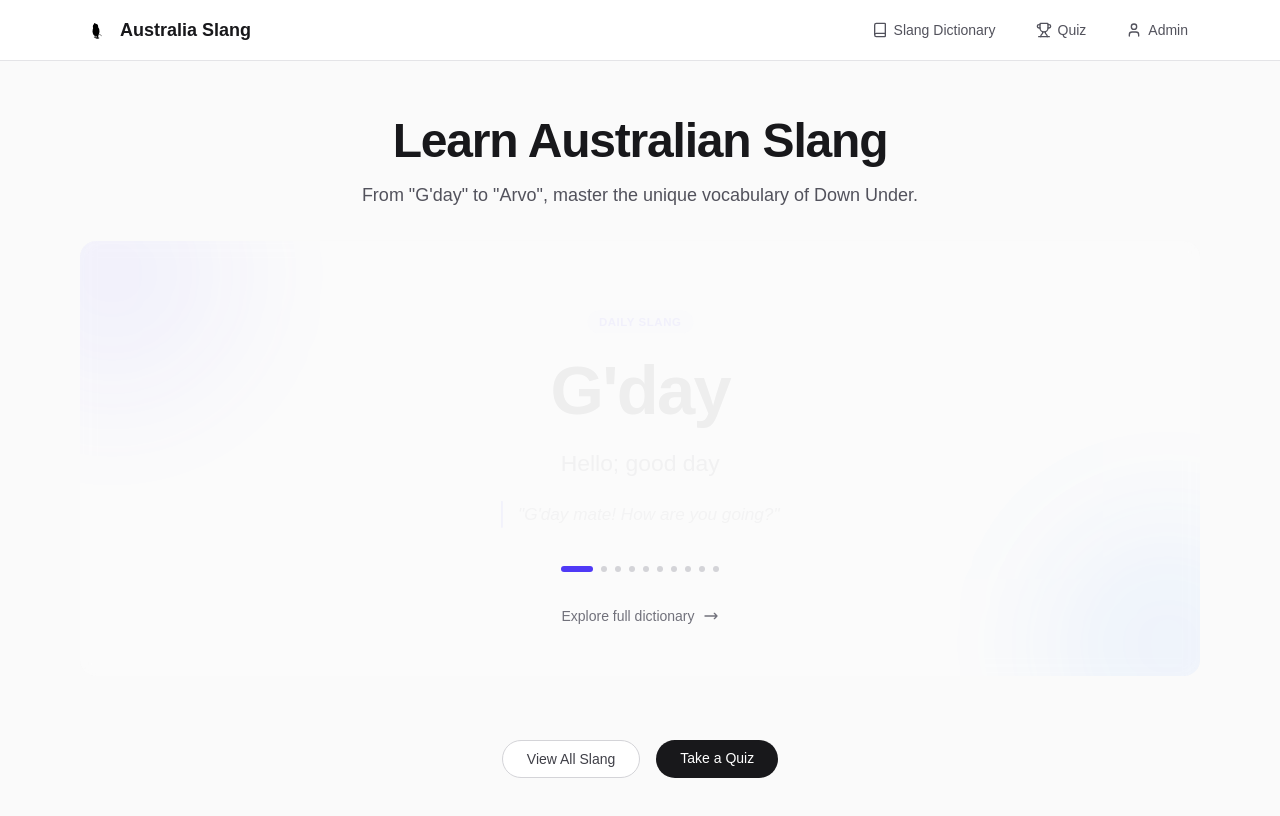
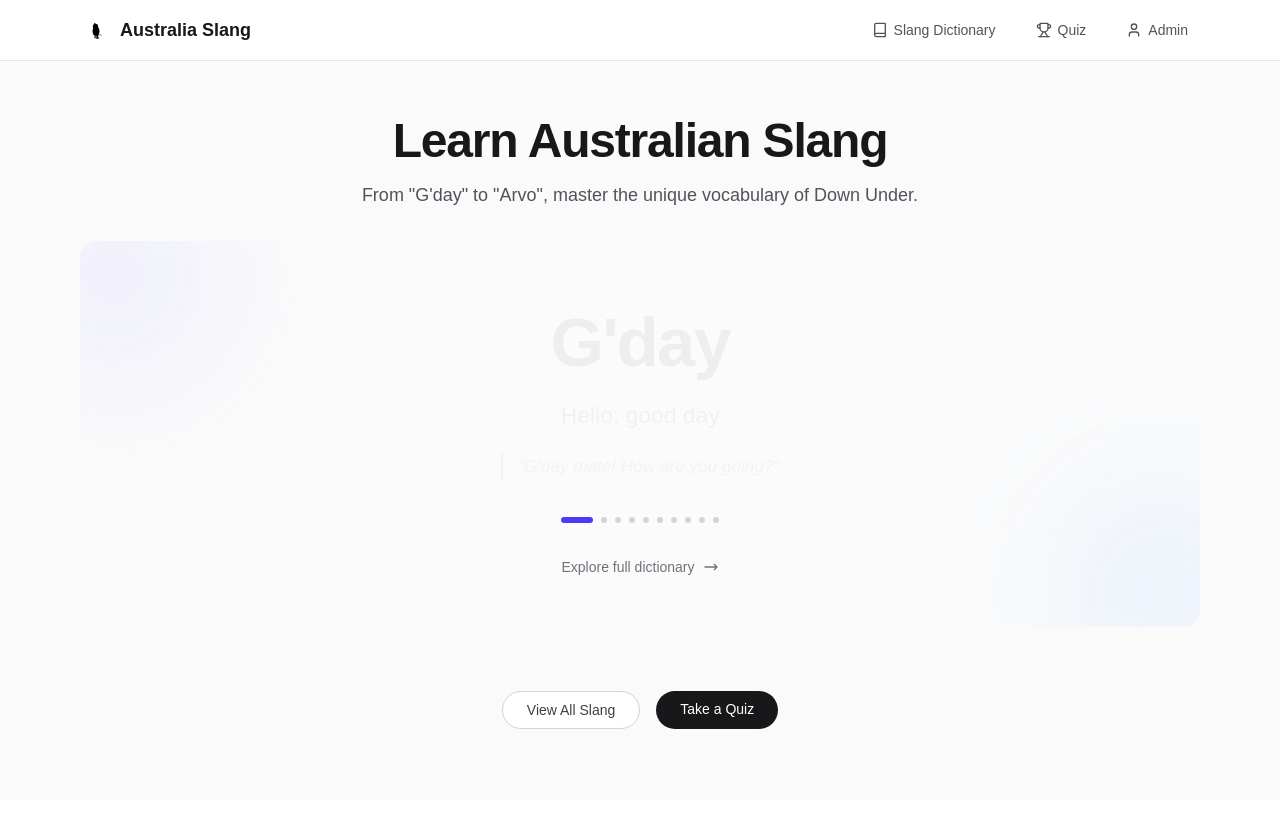
Before and after one commit to cnmzsjbz199328/australia-slang, a Next.js app: page / in a window 1280 px wide. Shown: the top 816 px of the page. Built offline with nearby package versions, Linux system fonts and the light colour scheme; no server answers; the database is empty.

Commit message:
feat: add SlangShowcase component displaying rotating featured Australian slang terms.

```diff
--- a/src/components/home/SlangShowcase.tsx
+++ b/src/components/home/SlangShowcase.tsx
@@ -96,12 +96,6 @@ export default function SlangShowcase() {
                 className={`flex flex-col items-center transition-all duration-700 ease-in-out ${fade ? "translate-y-0 opacity-100 scale-100" : "translate-y-4 opacity-0 scale-95"
                     }`}
             >
-                <div className="mb-6">
-                    <span className="inline-block rounded-full bg-indigo-100 px-3 py-1 text-xs font-semibold tracking-wider text-indigo-600 uppercase dark:bg-indigo-900/30 dark:text-indigo-400">
-                        Daily Slang
-                    </span>
-                </div>
-
                 <h2 className="text-5xl font-extrabold tracking-tight text-zinc-900 dark:text-zinc-50 sm:text-7xl">
                     {term.phrase}
                 </h2>
```
